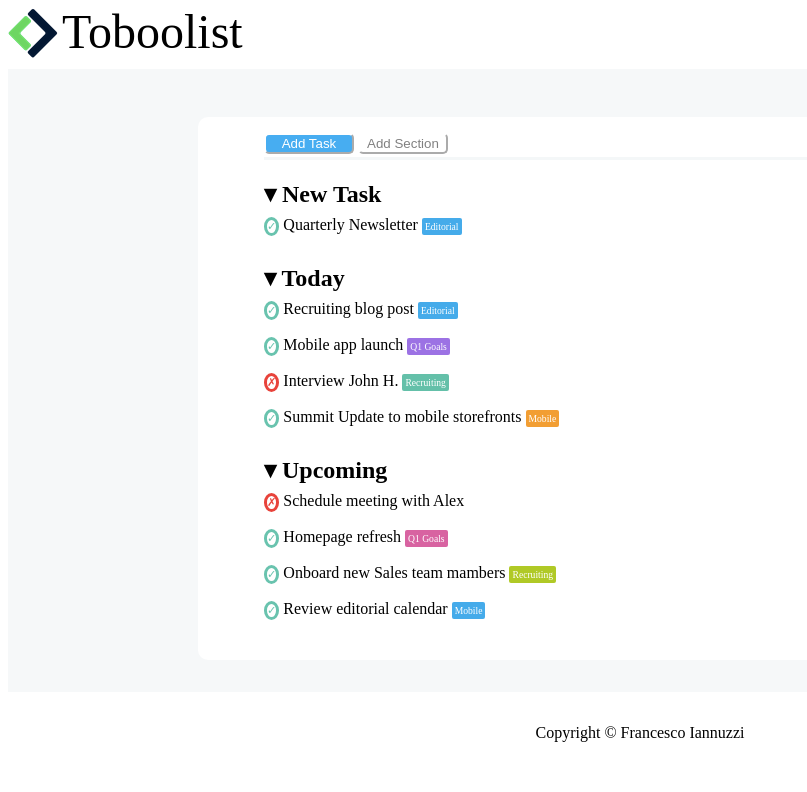
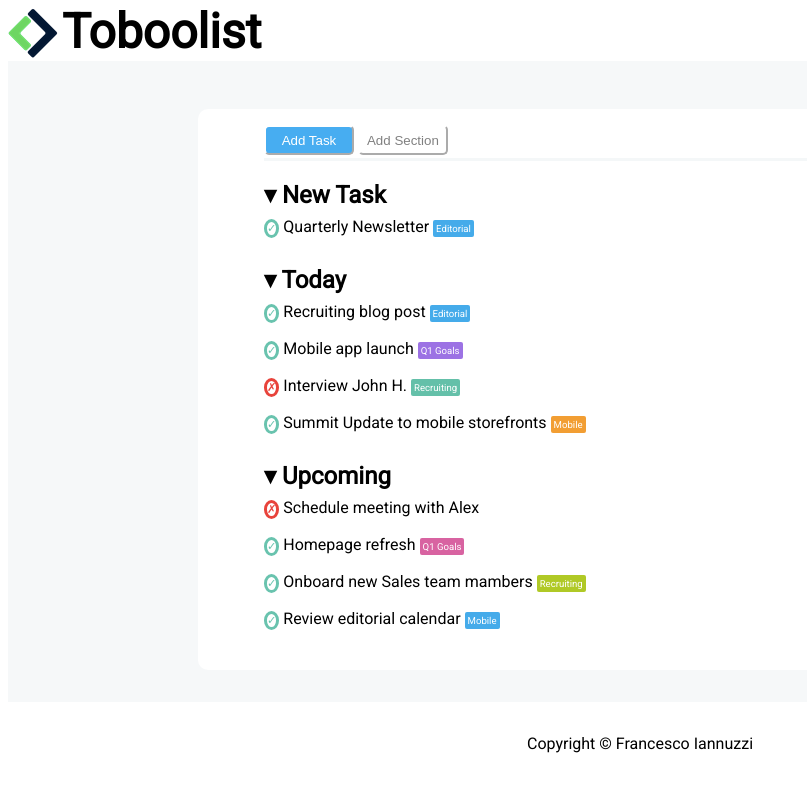
Before and after one commit to Francesco-Iannuzzi/html-css-toboolist, a plain HTML site: page index.html in a window 1280 px wide. Shown: the whole page, without its empty margins (0-807 px from the left). Drawn offline with Linux system fonts and the light colour scheme.

Commit message:
correction logo_text + height button

```diff
--- a/css/style.css
+++ b/css/style.css
@@ -1,7 +1,9 @@
+body{
+    font-family: 'Roboto', sans-serif;
+}
+
 .app_header {
-    padding-bottom: 0;
-    line-height: 2rem;
-    vertical-align: middle;
+    line-height: 1;
 }
 
 .logo_text {
@@ -43,6 +45,7 @@
     border-radius: 5px;
     border-color: white;
     width: 90px;
+    height: 30px;
 }
 
 #white_button {
@@ -51,6 +54,7 @@
     border-radius: 5px;
     border-color: white;
     width: 90px;
+    height: 30px;
 }
 
 h2 {
--- a/index.html
+++ b/index.html
@@ -4,6 +4,9 @@
     <meta charset="UTF-8">
     <meta http-equiv="X-UA-Compatible" content="IE=edge">
     <meta name="viewport" content="width=device-width, initial-scale=1.0">
+    <link rel="preconnect" href="https://fonts.googleapis.com">
+    <link rel="preconnect" href="https://fonts.gstatic.com" crossorigin>
+    <link href="https://fonts.googleapis.com/css2?family=Roboto:ital,wght@0,100;0,400;1,700&display=swap" rel="stylesheet">
     <link rel="stylesheet" href="./css/style.css">
     <title>Toboolist</title>
 </head>
@@ -12,7 +15,7 @@
     <header class="app_header">
         <div class="logo_header">
             <img class="logo" src="./img/Logo.png" alt="Logo Boolean">
-            <span class="logo_text">Toboolist</span>
+            <strong class="logo_text">Toboolist</strong>
         </div>
     </header>
     <!-- /.app_header -->
```
